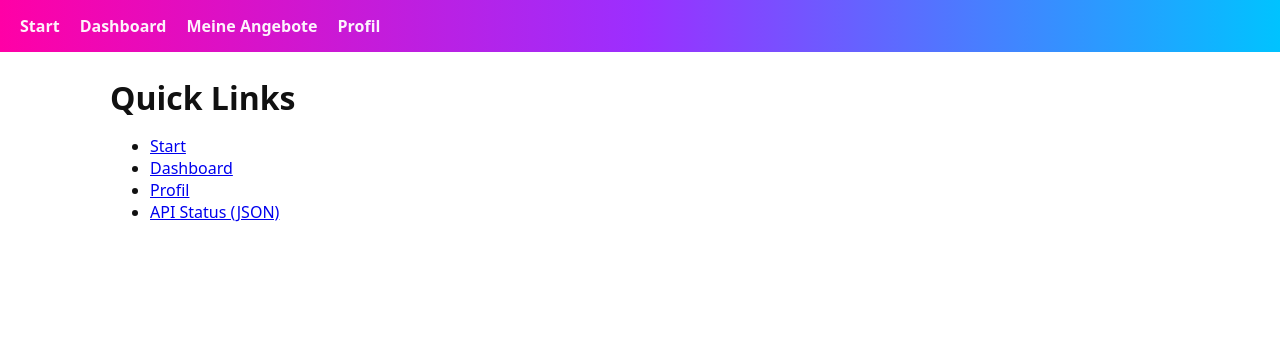
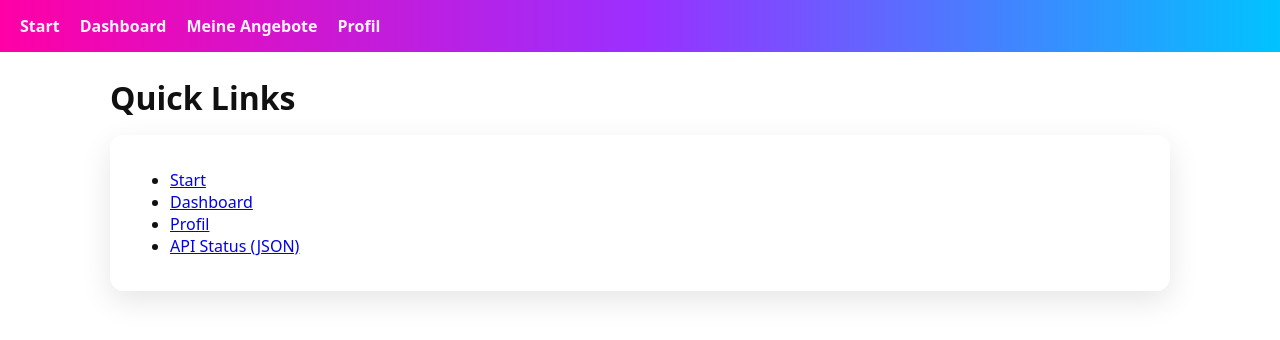
Before and after one commit to ohnequatschdeals/berater-app, a website: page links.html in a window 1280 px wide. Drawn offline with Linux system fonts and the light colour scheme.

Commit message:
Update links.html

```diff
--- a/links.html
+++ b/links.html
@@ -16,12 +16,14 @@
 
   <main class="container">
     <h1>Quick Links</h1>
-    <ul class="links">
-      <li><a href="/">Start</a></li>
-      <li><a href="/dashboard">Dashboard</a></li>
-      <li><a href="/profile">Profil</a></li>
-      <li><a href="/api" target="_blank" rel="noopener">API Status (JSON)</a></li>
-    </ul>
+    <div class="card">
+      <ul>
+        <li><a href="/">Start</a></li>
+        <li><a href="/dashboard">Dashboard</a></li>
+        <li><a href="/profile">Profil</a></li>
+        <li><a href="/api" target="_blank">API Status (JSON)</a></li>
+      </ul>
+    </div>
   </main>
 </body>
 </html>
```
